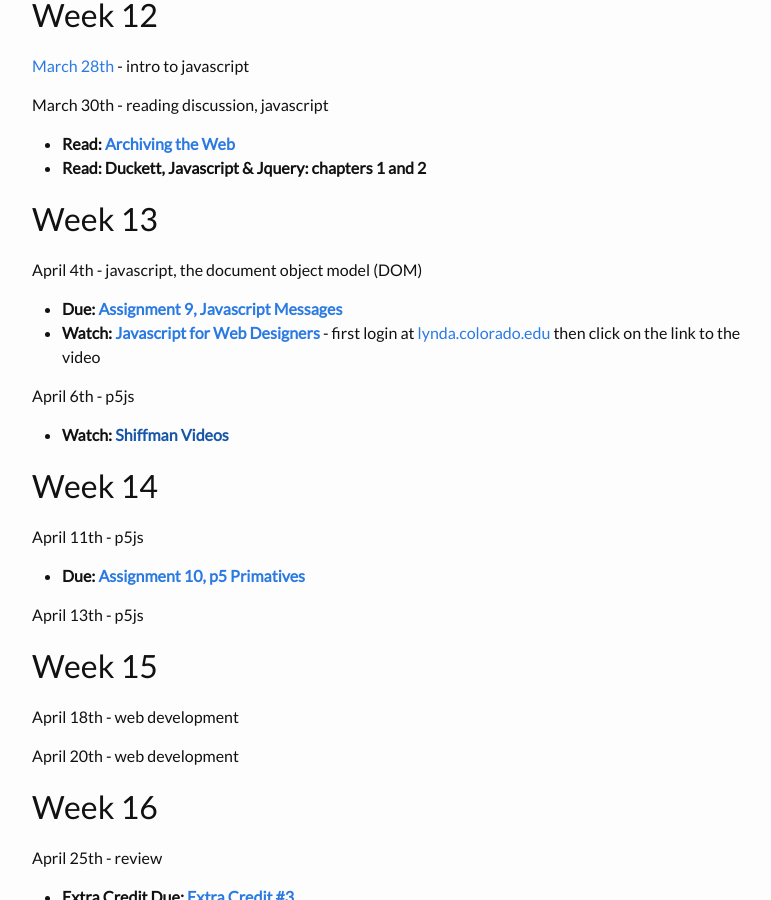
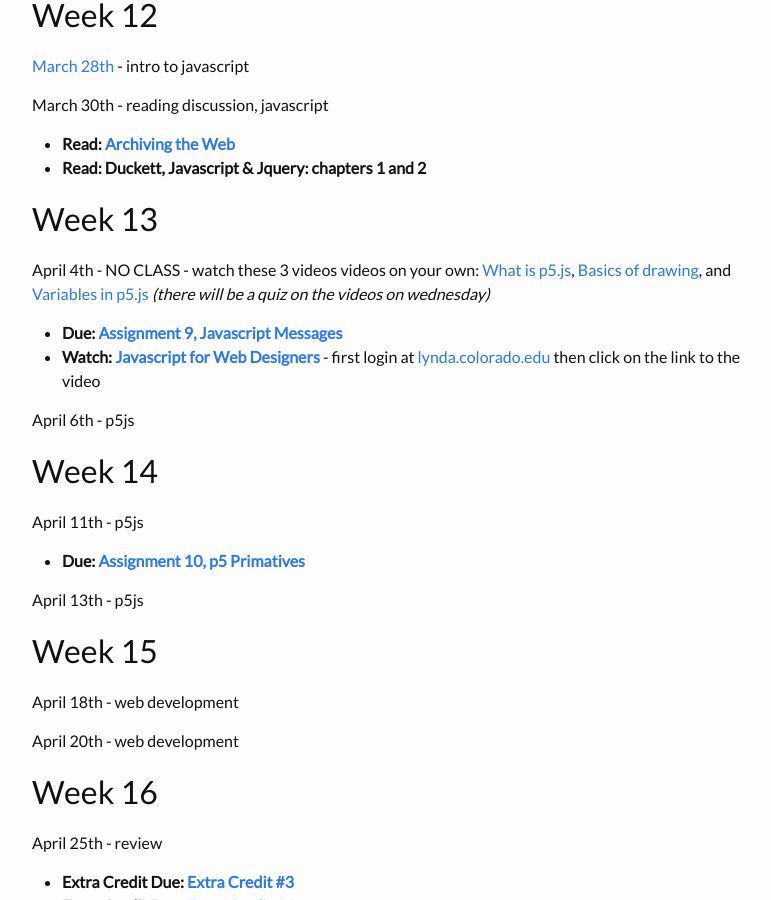
Before and after one commit to coloringchaos/web-spring-16, a Jekyll site: the page built from timeline.md, in a window 1280 px wide and 900 px high, scrolled down 2447 px. Shown: the whole window, without its empty margins (238-1009 px from the left). Built offline with Jekyll 4.4.1, drawn with Linux system fonts in a browser that asks for light colours.

Commit message:
timeline update

```diff
--- a/timeline.md
+++ b/timeline.md
@@ -105,14 +105,16 @@ March 30th - reading discussion, javascript
 + **Read: Duckett, Javascript & Jquery: chapters 1 and 2**
 
 # Week 13
-April 4th - javascript, the document object model (DOM)
+April 4th - NO CLASS - watch these 3 videos videos on your own: [What is p5.js](https://vimeo.com/channels/learningp5js/137979313), [Basics of drawing](https://vimeo.com/channels/learningp5js/137979314), and [Variables in p5.js](https://vimeo.com/channels/learningp5js/138327548) *(there will be a quiz on the videos on wednesday)*
 
+<!-- April 4th - javascript, the document object model (DOM)
+ -->
 + **Due: [Assignment 9, Javascript Messages](/web-spring-16/assignment-9)**
 + **Watch: [Javascript for Web Designers](https://www.lynda.com/JavaScript-tutorials/JavaScript-Web-Designers/144203-2.html)** - first login at [lynda.colorado.edu](http://lynda.colorado.edu/) then click on the link to the video
 
 April 6th - p5js
 
-+ **Watch: [Shiffman Videos]()**
+<!-- + **Watch: [Shiffman Videos]()** -->
 
 # Week 14
 April 11th - p5js
```
Also changed, not shown: assignments/project-5.md (+2 -0 lines).
